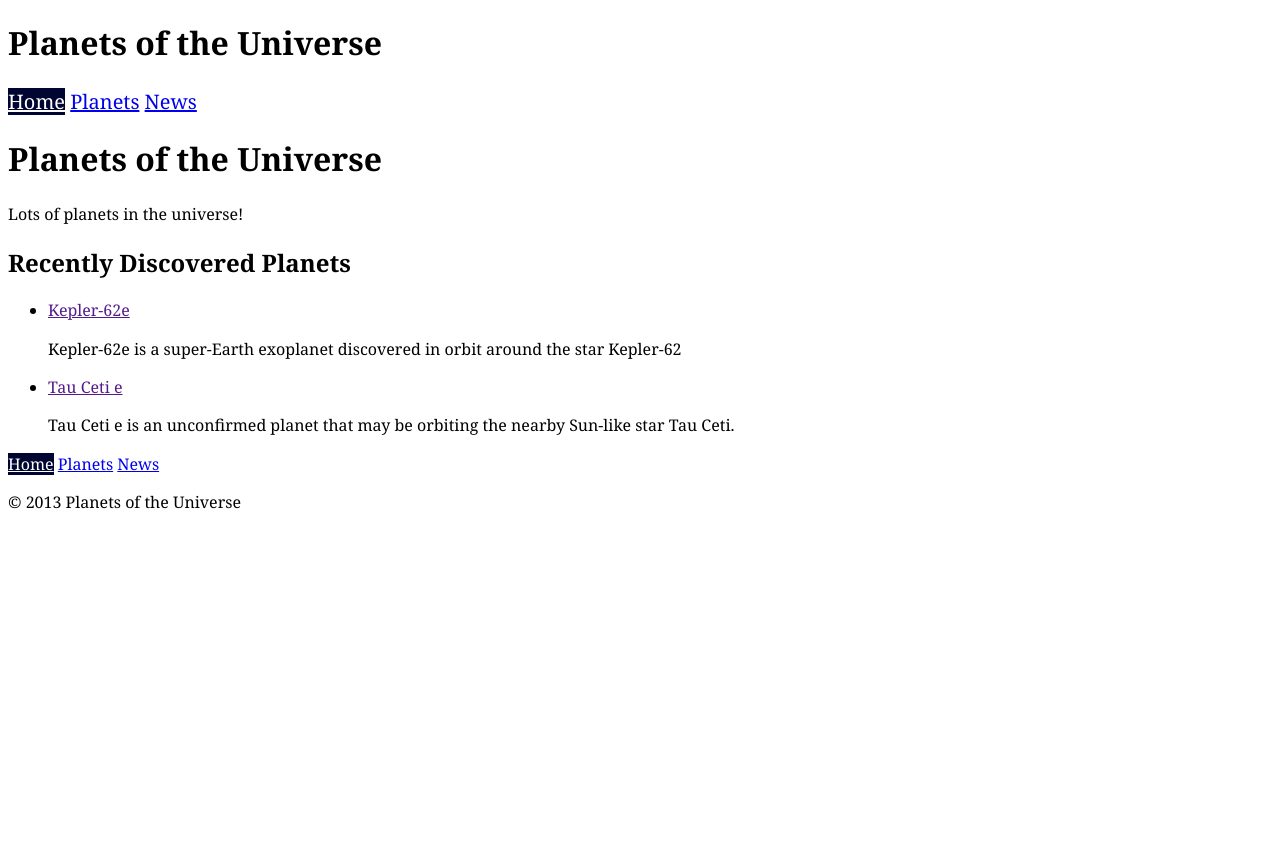
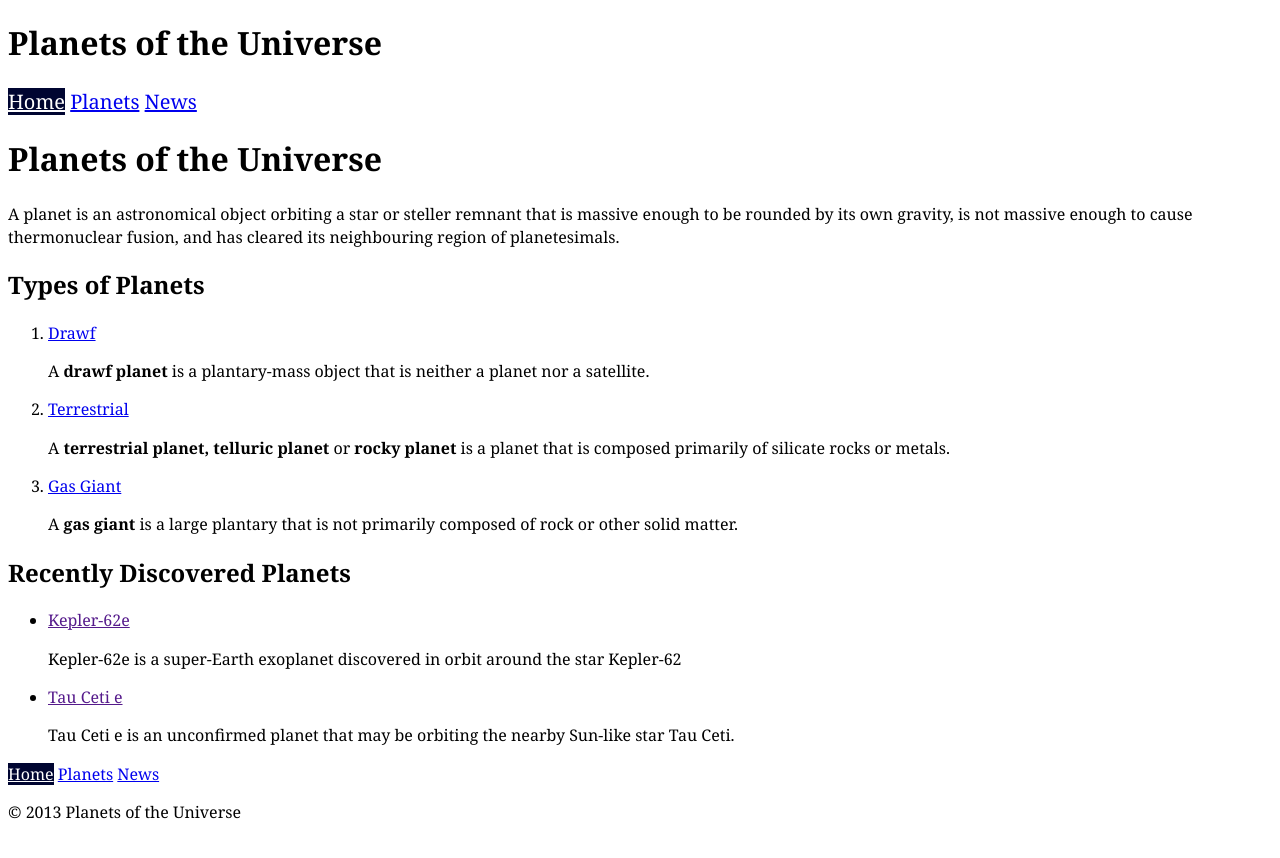
Before and after one commit to smileymike/planets-of-the-universe, a Jekyll site: the page built from index.html, in a window 1280 px wide. Shown: the top 858 px of the page. Built offline with Jekyll 4.4.1, drawn with Linux system fonts in a browser that asks for light colours.

Commit message:
After Video 20

```diff
--- a/index.html
+++ b/index.html
@@ -3,7 +3,19 @@
 ---
 
 <h1>Planets of the Universe</h1>
-<p>Lots of planets in the universe!</p>
+<p>A planet is an astronomical object orbiting a star or steller remnant that is massive enough to be rounded by its own gravity, is not massive enough to cause thermonuclear fusion, and has cleared its neighbouring region of planetesimals.</p>
+
+<h2>Types of Planets</h2>
+
+<ol>
+{% for planet in site.categories.planet-type %}
+	<li>
+		<a href="#">{{planet.title}}</a>
+		{{planet.content}}
+	</li>
+{% endfor %}
+</ol>
+
 
 <h2>Recently Discovered Planets</h2>
 
```
Also changed, not shown: _posts/planet-types/0000-01-01-gas-giant.md (added, +7 -0 lines), _posts/planet-types/0000-02-02-terrestrial.md (added, +7 -0 lines), _posts/planet-types/0001-03-03-drawf.md (added, +7 -0 lines).
